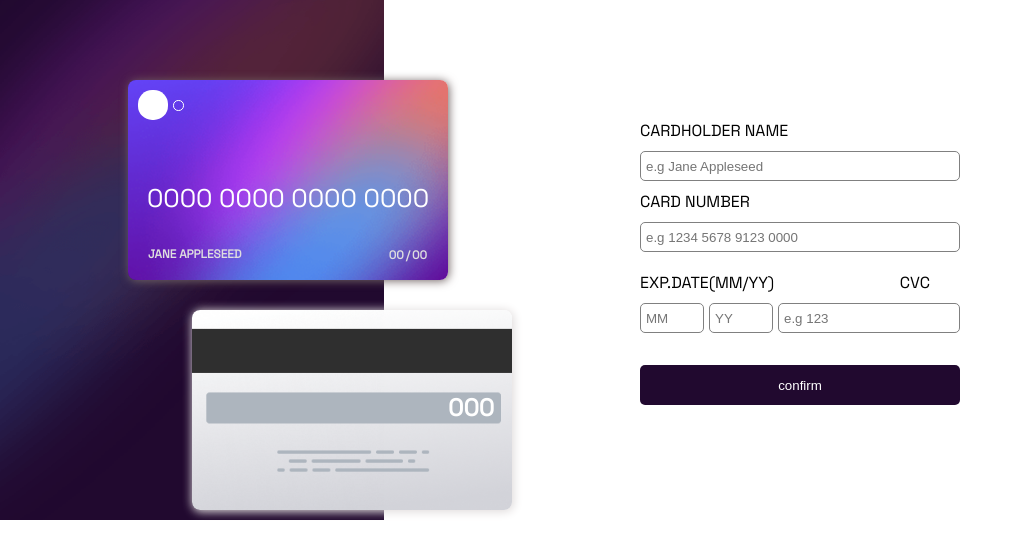
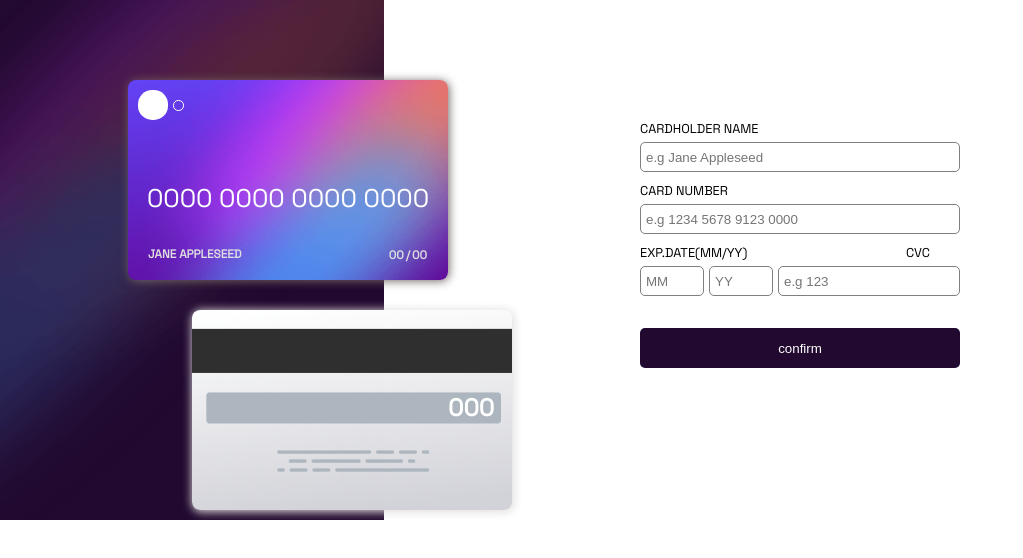
Before and after one commit to kperusi/react-mycard-app, a React (Create React App) app: page / in a window 1280 px wide. Shown: the top 558 px of the page, without its empty margins (0-1023 px from the left). Built offline with nearby package versions, Linux system fonts and the light colour scheme.

Commit message:
commit 5

```diff
--- /dev/null
+++ b/src/CheckforLetters.js
@@ -0,0 +1,5 @@
+export const CheckForLetters = (str)=>{
+
+    return /[a-z]/i.test(str);
+
+}
--- /dev/null
+++ b/src/FormatedNumber.js
@@ -0,0 +1,20 @@
+export const formatedNumber=(values)=>{
+    let val = values.replace(/\W/g, "");
+    let val2 = val.match(/(\w{0,4})?(\w{0,4})?(\w{0,4})?(\w{0,4})/);
+
+    let result = "";
+    if (val2[1]) {
+      result = val2[1];
+    }
+
+    if (val2[2]) {
+      result = result.concat(" " + val2[2]);
+    }
+    if (val2[3]) {
+      result = result.concat(" " + val2[3]);
+    }
+    if (val2[4]) {
+      result = result.concat(" " + val2[4]);
+    }
+    return result;
+}
--- a/src/Forms.js
+++ b/src/Forms.js
@@ -1,53 +1,35 @@
 import React, { useState } from "react";
 import './page.css'
+import { formatedNumber } from "./FormatedNumber";
+import { CheckForLetters } from "./CheckforLetters";
 
 function Forms(props) {
   const [cardNumber, setCardNumber] = useState("");
-  // const [monthValues, setMonthValues]=useState('')
 
-  // function to format number
 
-  function formatedNumber(values) {
-    let val = values.replace(/\D/g, "");
-    let val2 = val.match(/(\d{0,4})?(\d{0,4})?(\d{0,4})?(\d{0,4})/);
 
-    let result = "";
-    if (val2[1]) {
-      result = val2[1];
-    }
 
-    if (val2[2]) {
-      result = result.concat(" " + val2[2]);
-    }
-    if (val2[3]) {
-      result = result.concat(" " + val2[3]);
-    }
-    if (val2[4]) {
-      result = result.concat(" " + val2[4]);
-    }
-    return result;
-  }
 
   const onchange = (e) => {
     setCardNumber(formatedNumber(e.target.value));
+
   };
-  // const onMonthChange=(e)=>{
-  //   setMonthValues(e.target.value)
-  // }
 
-  // console.log(monthValues)
+console.log(CheckForLetters(cardNumber))
 
   return (
     <div className="forms">
-      <label htmlFor="holdername">CARDHOLDER NAME</label>
+      <label htmlFor="holdername" className="label">CARDHOLDER NAME</label>
 
       <input
         className="holdername"
         placeholder="e.g Jane Appleseed"
         onInput={props.nameHandler}
+        type ='text'
+
       ></input>
 
-      <label htmlFor="card-number">CARD NUMBER</label>
+      <label htmlFor="card-number"className="label">CARD NUMBER</label>
 
       <input
         className="card-number-input"
@@ -57,11 +39,14 @@ function Forms(props) {
         value={cardNumber}
         required
         autoComplete="none"
+        type={'text'}
+        maxLength={19}
       ></input>
+      {CheckForLetters(cardNumber)&& <p className="number-error">Wrong format, numbers only</p>}
 
       <div className="date-labels">
-        <label htmlFor="card-date-month">EXP.DATE(MM/YY)</label>
-        <label htmlFor="card-date-year" style={{ marginRight: "30px" }}>
+        <label htmlFor="card-date-month" className="label" >EXP.DATE(MM/YY)</label>
+        <label htmlFor="card-date-year"className="label" style={{ marginRight: "30px" }}>
           CVC
         </label>
       </div>
--- a/src/Main.js
+++ b/src/Main.js
@@ -37,13 +37,15 @@ function Main() {
 
   const confirmationClickHandler = () => {
     setVisibility(false);
-
     setCvcValue('')
     setMonthValue('')
+    setCvcErrorText('')
+    setErrorText('')
   };
 
   const nameHandler = (e) => {
-    setName(e.target.value);
+
+    setName((e.target.value).toUpperCase());
   };
 
   const EnterNumberHandler = (e) => {
@@ -74,9 +76,6 @@ function Main() {
     setCvcValue(e.target.value);
   };
 
-  // const displayMonthError = () => {
-  //   setErrorText("Can't be blank");
-  // };
 
   return (
     <div className="main">
--- a/src/page.css
+++ b/src/page.css
@@ -66,12 +66,12 @@ html {
     flex-direction: row;
     margin-bottom: 20px;
     gap: 5px;
+
   }
 
   .date-labels {
     display: flex;
     gap: 0px;
-    padding-top: 10px;
     justify-content: space-between;
   }
 
@@ -81,6 +81,7 @@ html {
     border-style: solid;
     padding-left: 5px;
     border-width: 1px;
+
   }
   .card-date-month {
     width: 5vw;
@@ -94,8 +95,14 @@ html {
     flex-grow: 2;
     width: 6vw;
   }
-  .form label{
-    font-size: 1px;
+  .label{
+    font-size: .8em;
+    margin-bottom: -5px;
+  }
+  .number-error{
+    margin-top: -10px;
+    color: red;
+    margin-bottom: 0;
   }
 
   .form-button,
```
Also changed, not shown: src/confirmation.js (+0 -11 lines).
